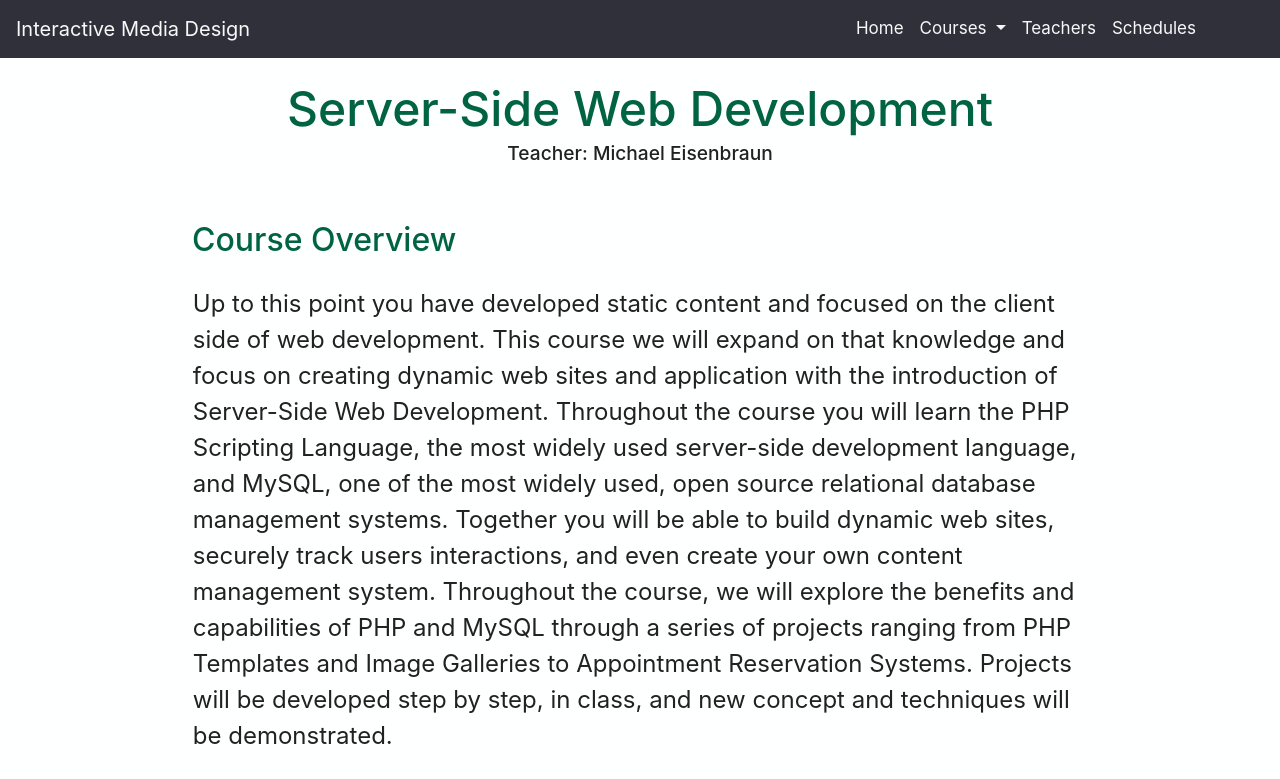
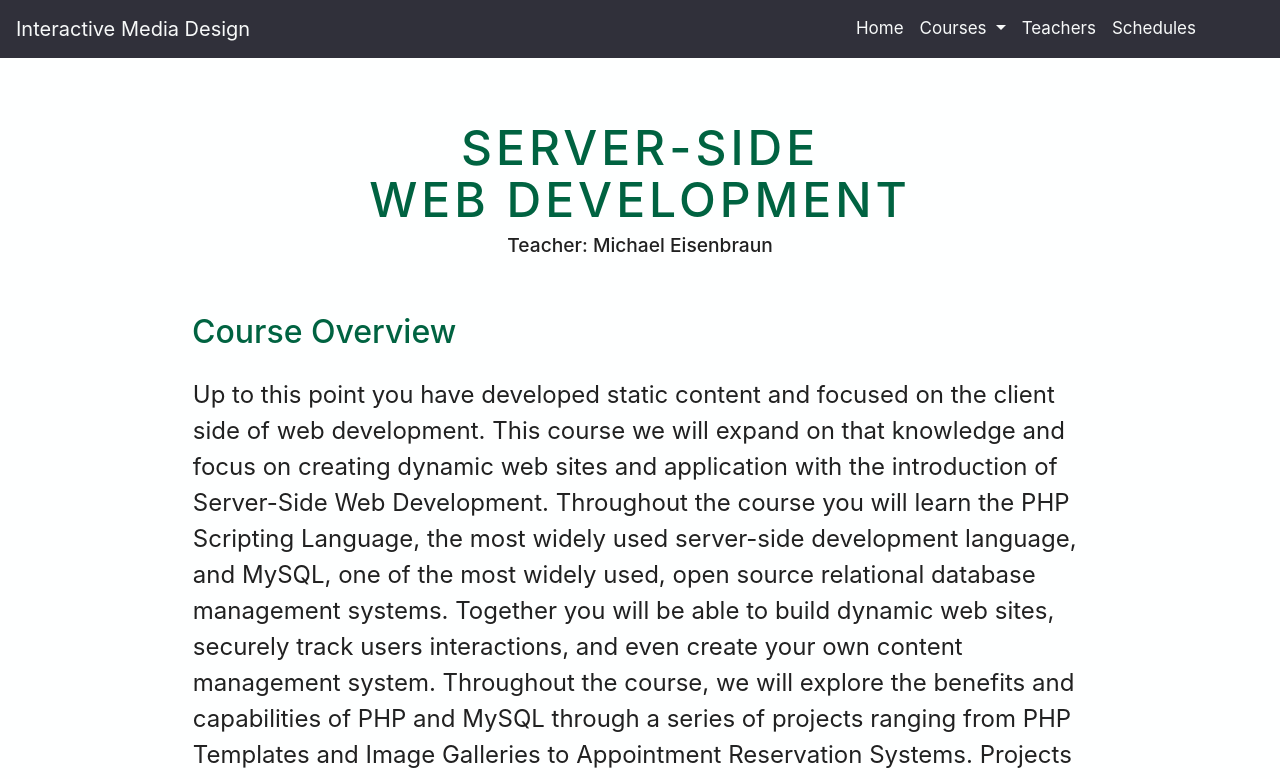
Before and after one commit to MTM6330-F17/B.E.A.R.S-Final-Project, a plain HTML site: page courses-web.html in a window 1280 px wide. Shown: the top 779 px of the page. Drawn offline with nearby package versions, Linux system fonts and the light colour scheme.

Commit message:
fixed header titles
keeping styles consistent with faculty page

```diff
--- a/courses-web.html
+++ b/courses-web.html
@@ -49,7 +49,7 @@
     </nav>
     <!-- ***** WRITE YOUR CONTENT HERE ***** -->
 
-                <h1 class="cph1">Server-Side Web Development</h1>
+                <h1 class="cph1">SERVER-SIDE <br>WEB DEVELOPMENT</h1>
                 <h4 class="cph4">Teacher: Michael Eisenbraun</h4>
                 <h2 class="cph2"> Course Overview </h2>
             <div class="cpoverview">
--- a/scss/_courses.scss
+++ b/scss/_courses.scss
@@ -4,9 +4,10 @@ $cp-paragraphs: 1.5em;
 
 .cph1 {
   color: $color-green;
-  font-size: 3em;
-  margin-top: 25px;
   text-align: center;
+  letter-spacing: 4px;
+  font-size: 48px;
+  margin-top: 5%;
 }
 
 .cph2 {
```
Also changed, not shown: courses-motion.html (+1 -1 lines), courses-project.html (+1 -1 lines), css/main.css, css/min/main.css.
